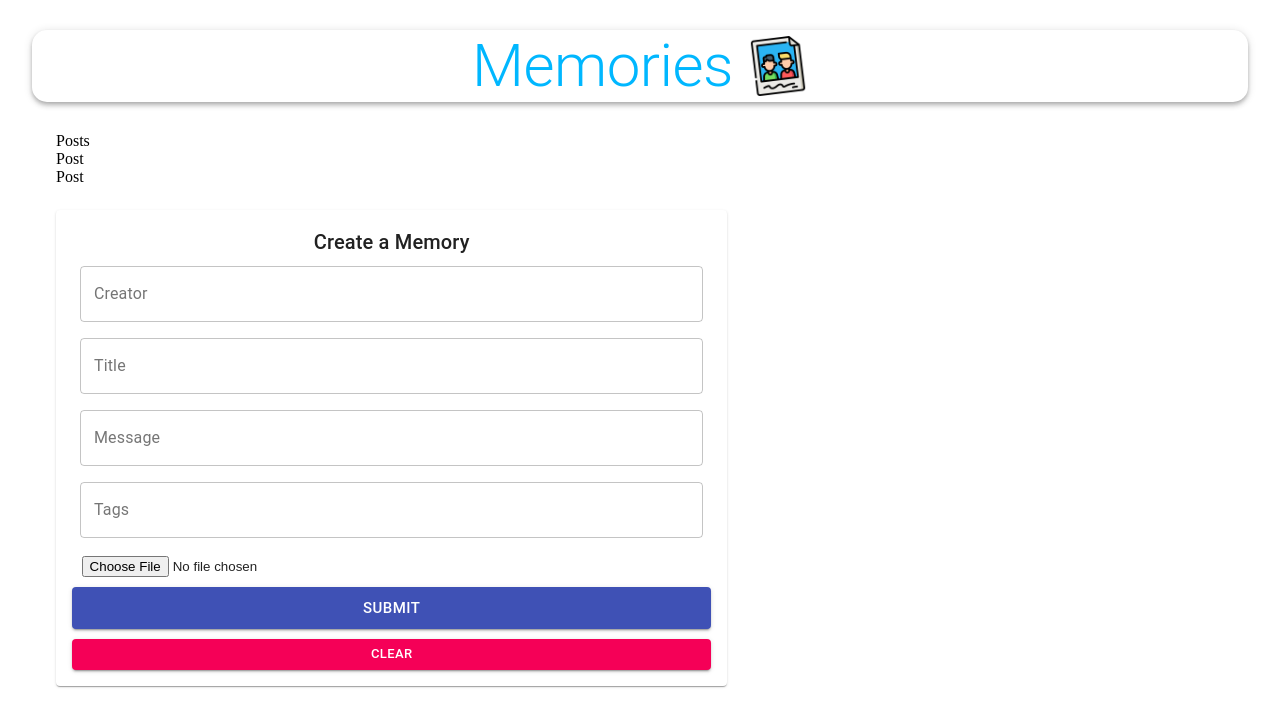
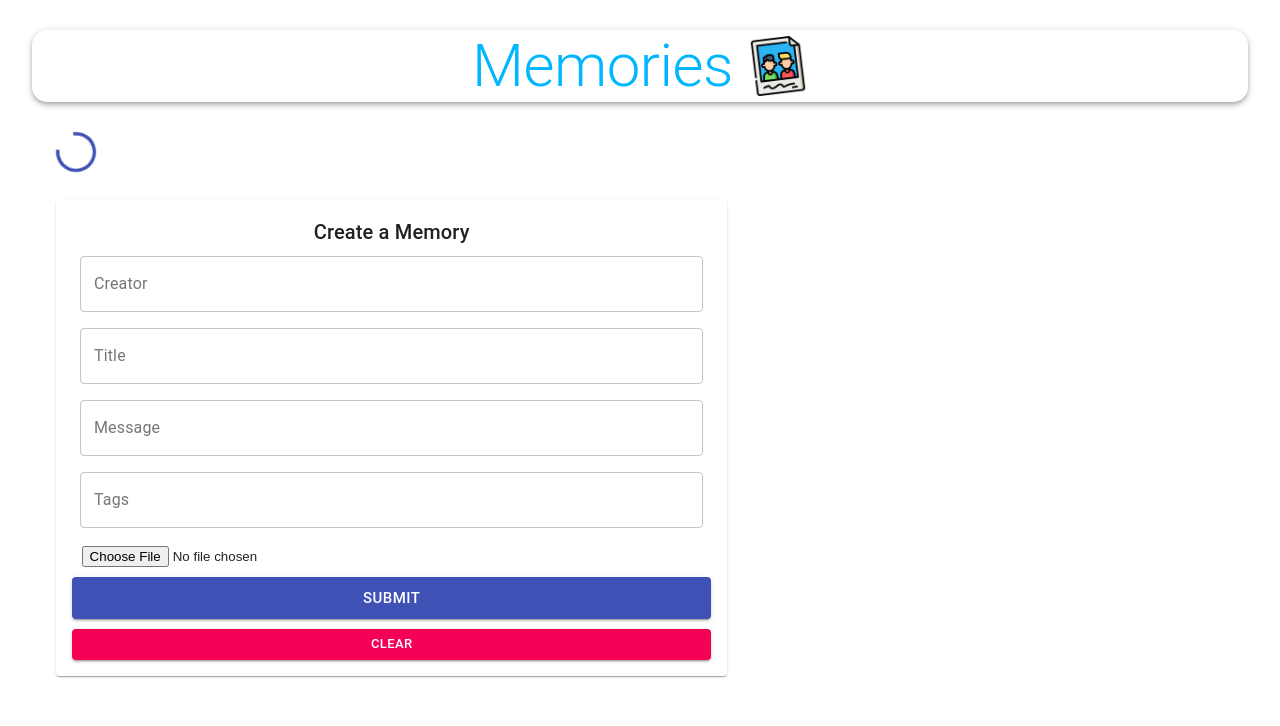
Before and after one commit to phdangg/memories-social, a React (Create React App) app in the folder client/: page / in a window 1280 px wide. Shown: the top 726 px of the page. Built offline with nearby package versions, Linux system fonts and the light colour scheme.

Commit message:
style container of posts

```diff
--- a/client/src/components/Posts/Posts.js
+++ b/client/src/components/Posts/Posts.js
@@ -1,4 +1,5 @@
 import React from "react";
+import { Grid, CircularProgress } from "@material-ui/core";
 import { useSelector } from "react-redux";
 
 import Post from "./Post/Post";
@@ -11,11 +12,15 @@ const Posts = () => {
     console.log(posts);
 
     return (
-        <div>
-            Posts
-            <Post/>
-            <Post/>
-        </div>
+        !posts.length ? <CircularProgress /> : (
+            <Grid className={classes.mainContainer} container alignItems="stretch" spacing={3}>
+                {posts.map((post)=>(
+                    <Grid key={post._id} item xs={12} sm={6}>
+                        <Post post={post}/>
+                    </Grid>
+                ))}
+            </Grid>
+        )
     )
 }
 
```
